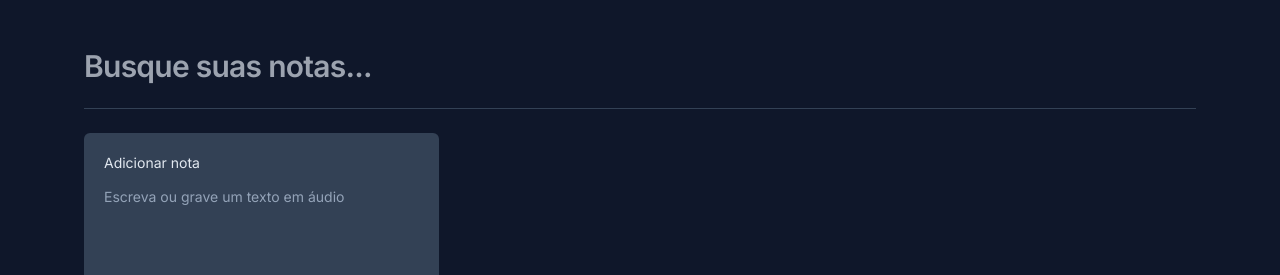
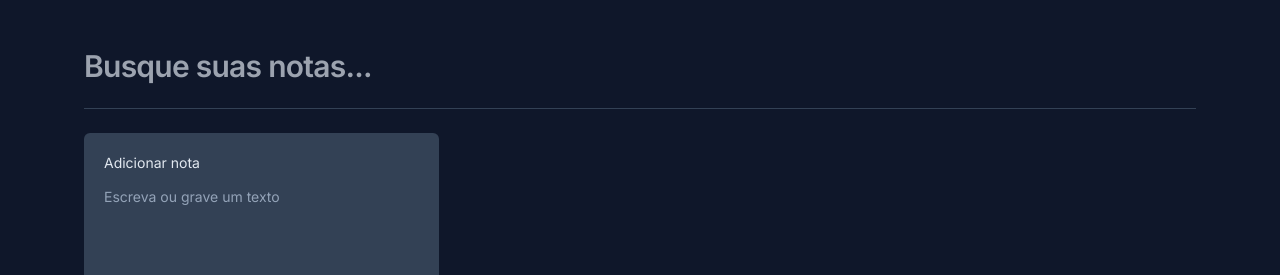
Before and after one commit to DeborahLyra/expert-notes-react, a React (Vite) app: page / in a window 1280 px wide. Shown: the top 275 px of the page. Built offline with nearby package versions, Linux system fonts and the light colour scheme.

Commit message:
pequeno ajuste

```diff
--- a/src/components /new-note-card/NewNoteCard.tsx
+++ b/src/components /new-note-card/NewNoteCard.tsx
@@ -93,7 +93,7 @@ function NewNoteCard({ onNoteCreated }: OnNoteCreated) {
                     Adicionar nota
                 </span>
                 <p className="text-sm leading-6 text-slate-400">
-                    Escreva ou grave um texto em áudio
+                    Escreva ou grave um texto
                 </p>
             </Dialog.Trigger>
             <Dialog.Portal>
```
